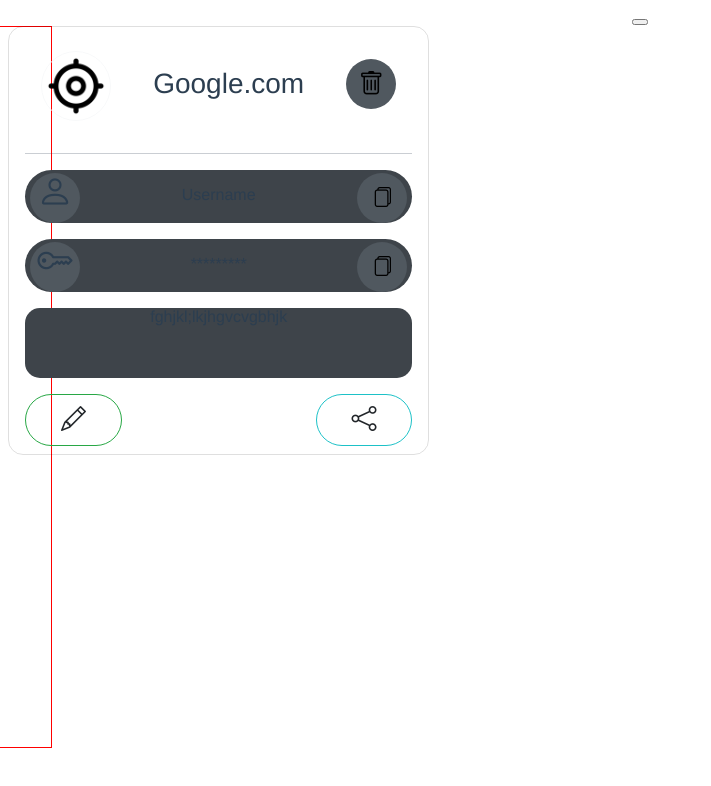
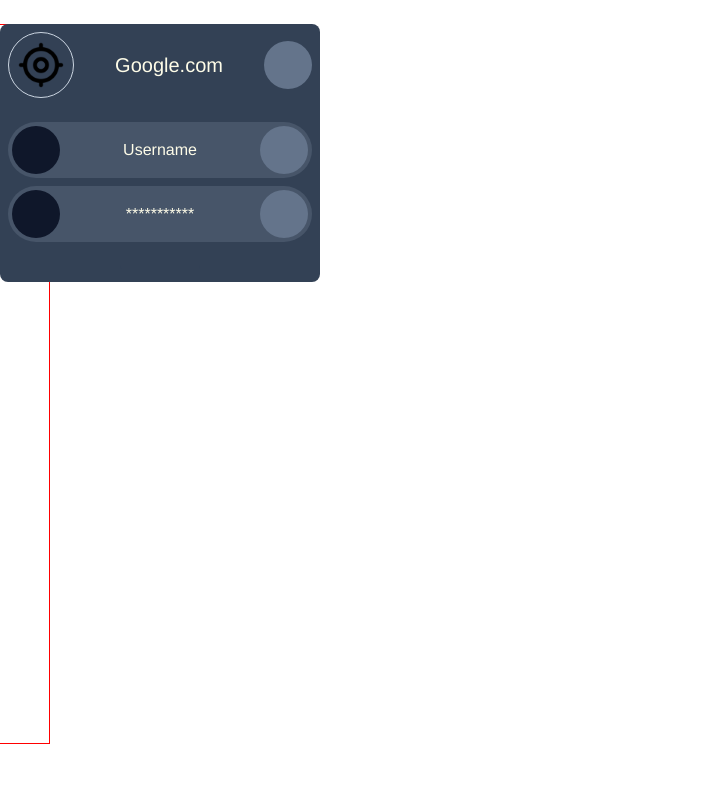
Before and after one commit to cristi988/pass-man, a Vue app: page / in a window 1280 px wide. Shown: the top 786 px of the page, without its empty margins (0-711 px from the left). Built offline with nearby package versions, Linux system fonts and the light colour scheme.

Commit message:
added tailwind

```diff
--- /dev/null
+++ b/postcss.config.js
@@ -0,0 +1,6 @@
+module.exports = {
+    plugins: {
+        tailwindcss: {},
+        autoprefixer: {},
+    }
+}
--- a/src/components/CardModal.vue
+++ b/src/components/CardModal.vue
@@ -1,63 +1,59 @@
 <template>
-
-    <div class="col-12 col-md-6 col-xl-4">
-        <div class="card mx-auto bg-dark text-light mx-auto px-3 py-2">
-            <div class="card-body d-flex justify-content-between">
-                <div class="favicon border border-light">
-                    <img :src="d.iconPath" >
+    <div class="w-3/12">
+        <div class="rounded-lg bg-slate-700 text-yellow-50 p-2 relative ">
+            <div class="flex flex-row justify-between items-center">
+                <div class="rounded-full border-slate-300 border inline-flex p-2">
+                    <img :src="d.iconPath" class="w-12" >
                 </div>
-                <h3 class="card-title mt-3"> Google.com </h3>
-                <div class="icons mt-2">
-                    <button class="button-NB"><i class="bi bi-trash text-light" style="font-size: 25px;"></i></button>
-                </div>
+                <h3 class=" text-xl "> Google.com </h3>
+               <button class=" hover:bg-red-800 w-12 h-12  bg-slate-500 rounded-full flex justify-center items-center ">
+                    <i class="bi bi-trash text-light" style="font-size: 20px;"></i>
+                </button>
             </div>
 
-            <hr>
-
-            <div class="username">
-                <div class="main-content mb-3 d-flex justify-content-between">
-                    <div class="icons-static" style=" margin-left: 5px; margin-top: 3px;">
-                        <i class="bi bi-person " style="font-size: 35px;"></i>
+            <section class="card-body mt-6 relative ">
+                <div class=" rounded-full bg-slate-600 flex justify-between flex-row p-1">
+                    <div class="w-12 h-12 bg-slate-900 rounded-full flex justify-center items-center">
+                        <i class="bi bi-person " style="font-size: 20px;"></i>
                     </div>
-
-                    <div class="mt-3" >
+                    <div class="py-3" >
                         <p >Username</p>
                     </div>
+                    <button class="hover:bg-slate-400 w-12 h-12  bg-slate-500 rounded-full flex justify-center items-center ">
+                        <i class="bi bi-files text-light" style="font-size: 20px;"></i>
+                    </button>
 
-                    <div class="icons" style=" margin-right: 5px; margin-top: 3px;">
-                        <button class="button-NB"><i class="bi bi-files text-light" style="font-size: 20px;"></i></button>
+                </div>
+
+                <div class=" w-100 rounded-full bg-slate-600 flex justify-between flex-row p-1 my-2">
+                    <div class="w-12 h-12 bg-slate-900 rounded-full flex justify-center items-center">
+                        <i class="bi bi-key " style="font-size: 20px;"></i>
                     </div>
+                    <div class="py-3" >
+                        <p >***********</p>
+                    </div>
+                    <button class=" hover:bg-slate-400 w-12 h-12 bg-slate-500 rounded-full flex justify-center items-center ">
+                        <i class="bi bi-files text-light" style="font-size: 20px;"></i>
+                    </button>
                 </div>
-            </div>
+                <button class="w-20 border-2 rounded-full  hover:border-slate-400" v-on:click="cardOpen=!cardOpen" v-bind:class="{'border-slate-700':!cardOpen, 'border-slate-400':cardOpen}">
+                    <i class="bi bi-three-dots mx-0 px-0" style="font-size:30px;"></i>
+                </button>
+            </section>
 
-            <div class="password">
-                <div class="main-content mb-3 d-flex justify-content-between">
-                    <div class="icons-static" style=" margin-left: 5px; margin-top: 3px;">
-                        <i class="bi bi-key" style="font-size: 35px;"></i>
-                    </div>
+            <section class="details" v-if=cardOpen>
 
-                    <div class="mt-3" >
-                        <p>*********</p>
-                    </div>
+                <p class="h-auto py-3 flex items-center justify-center bg-slate-600 my-5 rounded-md" >
+                    Tags and everything else
+                </p>
 
-                    <div class="icons" style=" margin-right: 5px; margin-top: 3px;">
-                        <button class="button-NB"><i class="bi bi-files text-light" style="font-size: 20px;"></i></button>
-                    </div>
+                <div class="flex justify-between">
+                    <button  class="w-3/12 border-2 py-1 border-blue-300 hover:bg-blue-400 rounded-full"><i class="bi bi-pencil text-light" style="font-size: 25px;"></i></button>
+                    <button  class="w-3/12 border-2 py-1 border-yellow-500 hover:bg-yellow-500  rounded-full"><i class="bi bi-share text-light" style="font-size: 25px;"></i></button>
                 </div>
-            </div>
-
-            <div class="description d-flex justify-content-center">
-                <p>fghjkl;lkjhgvcvgbhjk</p>
-            </div>
-
-            <div class="action-container d-flex justify-content-between mt-3">
-                <button  class="edit btn col-3"><i class="bi bi-pencil text-light" style="font-size: 25px;"></i></button>
-                <button  class="share btn col-3"><i class="bi bi-share text-light" style="font-size: 25px;"></i></button>
-            </div>
-
+            </section>
         </div>
     </div>
-
 </template>
 
 <script>
@@ -65,6 +61,11 @@
     name : 'CardModal',
     props: {
         details : Object,
+    },
+    data : ()=>{
+        return {
+            cardOpen:false
+        }
     },
     computed:{
         d(){
@@ -84,84 +85,3 @@
     }
 }
 </script>
-
-
-<style lang="scss" scoped>
-
-.card {
-    border-radius: 15px !important;
-    .card-body{
-        .favicon{
-            width: 70px;
-            height: 70px;
-            border-radius: 50%;
-            display:flex;
-            align-items: center;
-            justify-content: center;
-
-                img{
-                    width: 60px;
-                    height: 60px;
-                }
-        }
-    }
-    .button-NB {
-        background: none;
-        border: none;
-    }
-    .icons-static{
-        background-color: #50585F;
-        width: 50px;
-        height: 50px;
-        border-radius: 50%;
-        display: flex;
-        justify-content: center;
-    }
-    .icons{
-        background-color: #50585F;
-        width: 50px;
-        height: 50px;
-        border-radius: 50%;
-        display: flex;
-        justify-content: center;
-         &:hover{
-           background-color: white;
-            button{
-                .bi{
-                    color: black !important;
-                }
-            }
-        }
-    }
-    .main-content {
-        background-color: #3E444A;
-        border-radius: 51px;
-    }
-    .description {
-        border-radius: 15px;
-        background-color: #3E444A;
-        height: 70px;
-    }
-    .action-container {
-        .edit{
-            border-radius: 51px;
-            background-color: none;
-            border-color: #28A745;
-            &:hover{
-                background-color: #28A745;
-            }
-        }
-        .share {
-            border-radius: 51px;
-            background-color: none;
-            border-color: #1DC1C7;
-             &:hover{
-                background-color: #1DC1C7;
-            }
-        }
-    }
-}
-
-@import '/node_modules/bootstrap-icons/font/bootstrap-icons.css';
-@import '/node_modules/bootstrap/dist/css/bootstrap.css'
-</style>
--- /dev/null
+++ b/src/main.css
@@ -0,0 +1,4 @@
+@tailwind base;
+@tailwind components;
+@tailwind utilities;
+@import '/node_modules/bootstrap-icons/font/bootstrap-icons.css';
--- a/src/main.js
+++ b/src/main.js
@@ -2,6 +2,8 @@
 import App from './App.vue'
 import router from './router'
 import store from './store'
+import './main.css';
+
 
 Vue.config.productionTip = false
 
--- /dev/null
+++ b/tailwind.config.js
@@ -0,0 +1,11 @@
+module.exports = {
+    purge: ['./index.html', './src/**/*.{vue,js,ts,jsx,tsx}'],
+    darkMode: false,
+    theme: {
+        extend: {},
+    },
+    variants: {
+        extend: {},
+    },
+    plugins: [],
+}
```
Also changed, not shown: package.json (+5 -3 lines), 1 other file (tests, documents, lock files or other folders).
